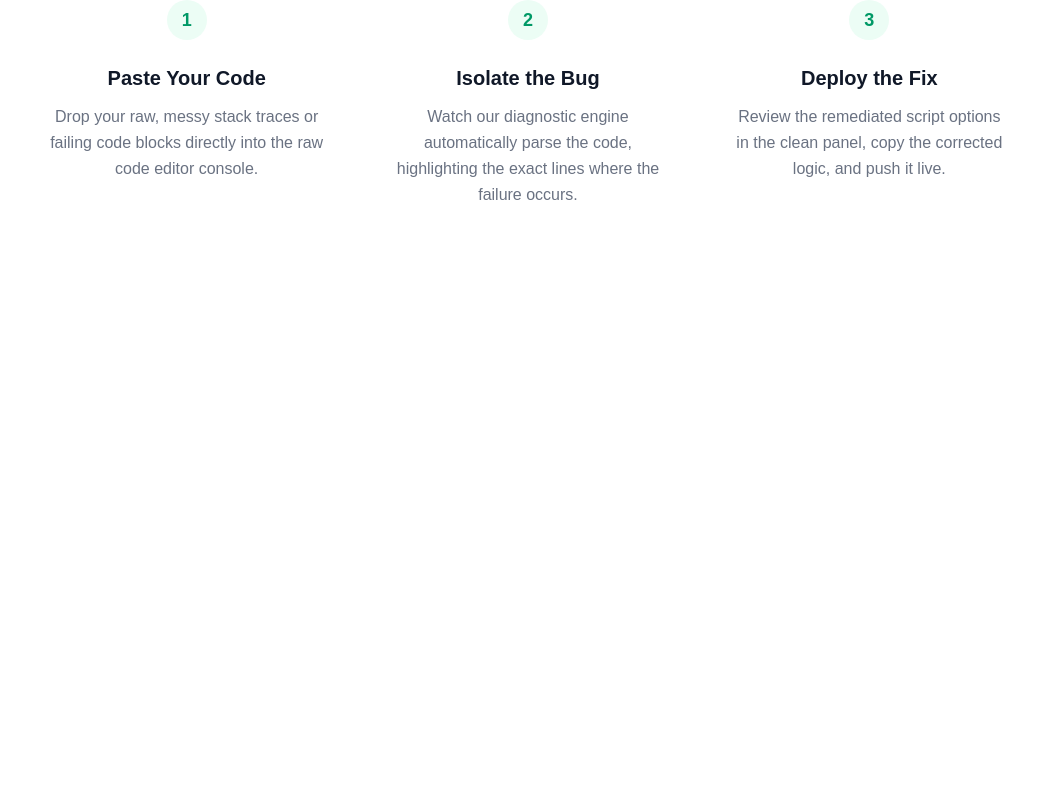
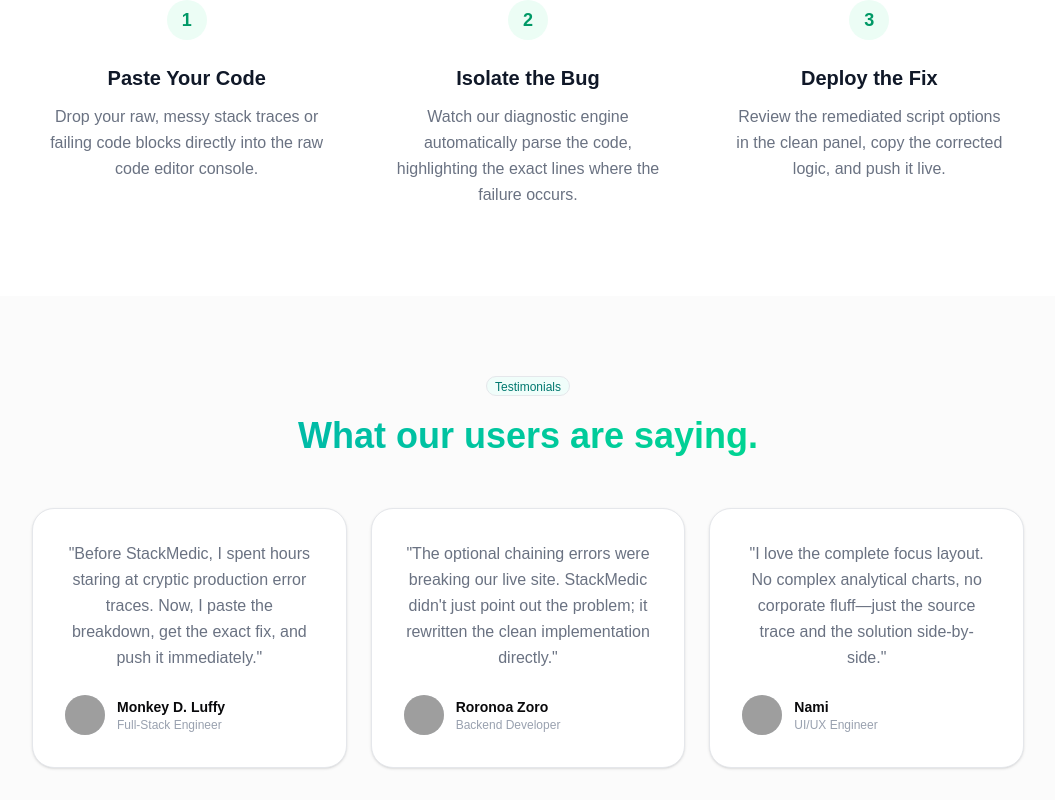
Before and after one commit to Zann-Dot/StackMedic-client, a React (Vite) app: page / in a window 1280 px wide. Shown: the part 2125-2925 px from the top of the page, without its empty margins (112-1167 px from the left). Before the commit the page ends 2381 px from the top, so only its background shows below. Built offline with nearby package versions, Linux system fonts and the light colour scheme; grey boxes are pictures that could not be loaded.

Commit message:
feat: add Testimonials component and integrate it into Layout

```diff
--- /dev/null
+++ b/src/components/Testimonials.tsx
@@ -0,0 +1,91 @@
+import { Badge } from "./ui/badge"
+
+export default function Testimonials() {
+    return (
+        <div className="flex w-full flex-col items-center justify-center gap-y-5 bg-secondary/40 px-5 pt-10 md:px-0 dark:bg-secondary/10">
+            <Badge className="mt-10 border border-gray-200 bg-teal-50 pt-1 text-teal-700 dark:border-0 dark:bg-teal-950 dark:text-teal-300">
+                Testimonials
+            </Badge>
+            <h1 className="max-w-xl bg-linear-to-r from-teal-500 to-emerald-400 bg-clip-text text-center text-3xl font-bold text-transparent md:max-w-2xl md:text-4xl lg:max-w-5xl">
+                What our users are saying.
+            </h1>
+
+            <div className="mx-0 grid max-w-3xl grid-cols-1 gap-6 px-0 py-8 sm:px-4 md:mx-10 md:grid-cols-2 lg:max-w-5xl lg:grid-cols-3 xl:mx-auto">
+                <div className="flex md:min-h-62.5 flex-col justify-between rounded-3xl border border-gray-200 dark:border-accent-content bg-background p-8 text-center shadow-sm">
+                    <p className="mb-6 font-interphases text-base leading-relaxed text-gray-500">
+                        "Before StackMedic, I spent hours staring at cryptic production
+                        error traces. Now, I paste the breakdown, get the exact fix, and
+                        push it immediately."
+                    </p>
+                    <div className="flex w-full max-w-xs items-center gap-3 text-left md:justify-start">
+                        <div className="h-10 w-10 shrink-0 overflow-hidden rounded-full bg-gray-200">
+                            <img
+                                src="https://encrypted-tbn0.gstatic.com/images?q=tbn:ANd9GcQVkYoXdIhrj3WL4A66ocqIxqnTD6Z7EVswRnU8KGNtI_Ed1hzA4WMCmGc&s=10"
+                                alt="monkey D luffy"
+                                className="h-full w-full object-cover"
+                            />
+                        </div>
+                        <div>
+                            <h4 className="font-interphases text-sm font-bold text-foreground">
+                                Monkey D. Luffy
+                            </h4>
+                            <p className="font-interphases text-xs text-gray-400">
+                                Full-Stack Engineer
+                            </p>
+                        </div>
+                    </div>
+                </div>
+
+                <div className="flex md:min-h-62.5 flex-col justify-between rounded-3xl border border-gray-200 dark:border-accent-content bg-background p-8 text-center shadow-sm">
+                    <p className="mb-6 font-interphases text-base leading-relaxed text-gray-500">
+                        "The optional chaining errors were breaking our live site.
+                        StackMedic didn't just point out the problem; it rewritten the clean
+                        implementation directly."
+                    </p>
+                    <div className="flex w-full max-w-xs items-center gap-3 text-left md:justify-start">
+                        <div className="h-10 w-10 shrink-0 overflow-hidden rounded-full bg-gray-200">
+                            <img
+                                src="https://www.dexerto.com/cdn-image/wp-content/uploads/2023/04/20/one-piece-zoro-in-wano-arc.jpeg?width=1200&quality=60&format=auto"
+                                alt="zoro"
+                                className="h-full w-full object-cover"
+                            />
+                        </div>
+                        <div>
+                            <h4 className="font-interphases text-sm font-bold text-foreground">
+                                Roronoa Zoro
+                            </h4>
+                            <p className="font-interphases text-xs text-gray-400">
+                                Backend Developer
+                            </p>
+                        </div>
+                    </div>
+                </div>
+
+                <div className="flex md:min-h-62.5 flex-col justify-between rounded-3xl border border-gray-200 dark:border-accent-content bg-background p-8 text-center shadow-sm">
+                    <p className="mb-6 font-interphases text-base leading-relaxed text-gray-500">
+                        "I love the complete focus layout. No complex analytical charts, no
+                        corporate fluff—just the source trace and the solution
+                        side-by-side."
+                    </p>
+                    <div className="flex w-full max-w-xs items-center gap-3 text-left md:justify-start">
+                        <div className="h-10 w-10 shrink-0 overflow-hidden rounded-full bg-gray-200">
+                            <img
+                                src="https://preview.redd.it/what-are-ur-thoughts-about-nami-does-she-make-it-to-ur-top-v0-zr0by4wi48rf1.jpg?width=640&crop=smart&auto=webp&s=e3d93e9c566359f0a559c6412d45a93fda61f88c"
+                                alt="Nami"
+                                className="h-full w-full object-cover"
+                            />
+                        </div>
+                        <div>
+                            <h4 className="font-interphases text-sm font-bold text-foreground">
+                                Nami
+                            </h4>
+                            <p className="font-interphases text-xs text-gray-400">
+                                UI/UX Engineer
+                            </p>
+                        </div>
+                    </div>
+                </div>
+            </div>
+        </div>
+    )
+}
--- a/src/pages/Layout.tsx
+++ b/src/pages/Layout.tsx
@@ -2,6 +2,7 @@ import FeatureSection from "@/components/FeatureSection"
 import HeroSection from "@/components/HeroSection"
 import HowItWorksSection from "@/components/HowItWorksSection"
 import Navbar from "@/components/Navbar"
+import Testimonials from "@/components/Testimonials"
 
 
 export default function Layout() {
@@ -12,6 +13,7 @@ export default function Layout() {
                 <HeroSection />
                 <FeatureSection />
                 <HowItWorksSection />
+                <Testimonials />
             </main>
         </>
     )
```
